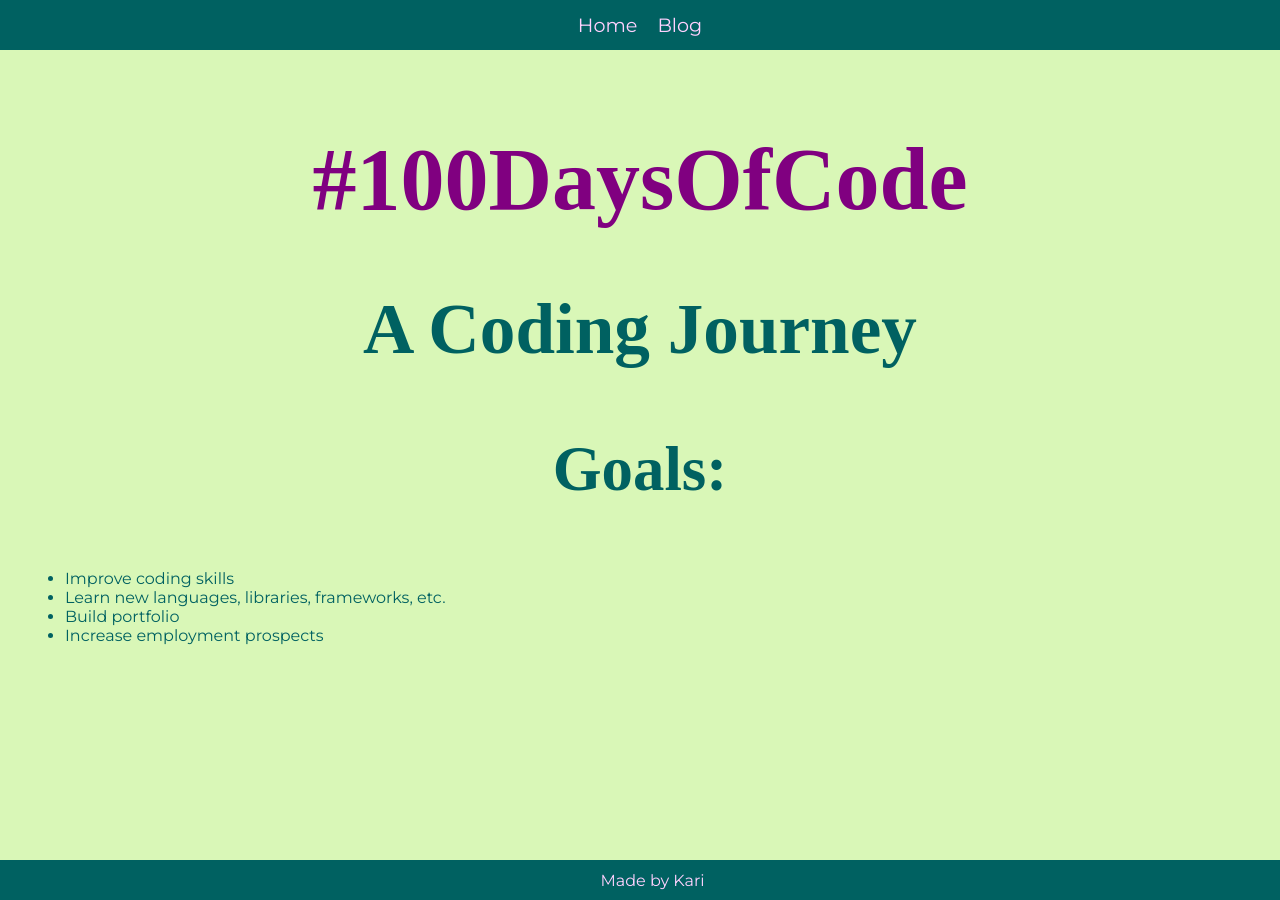
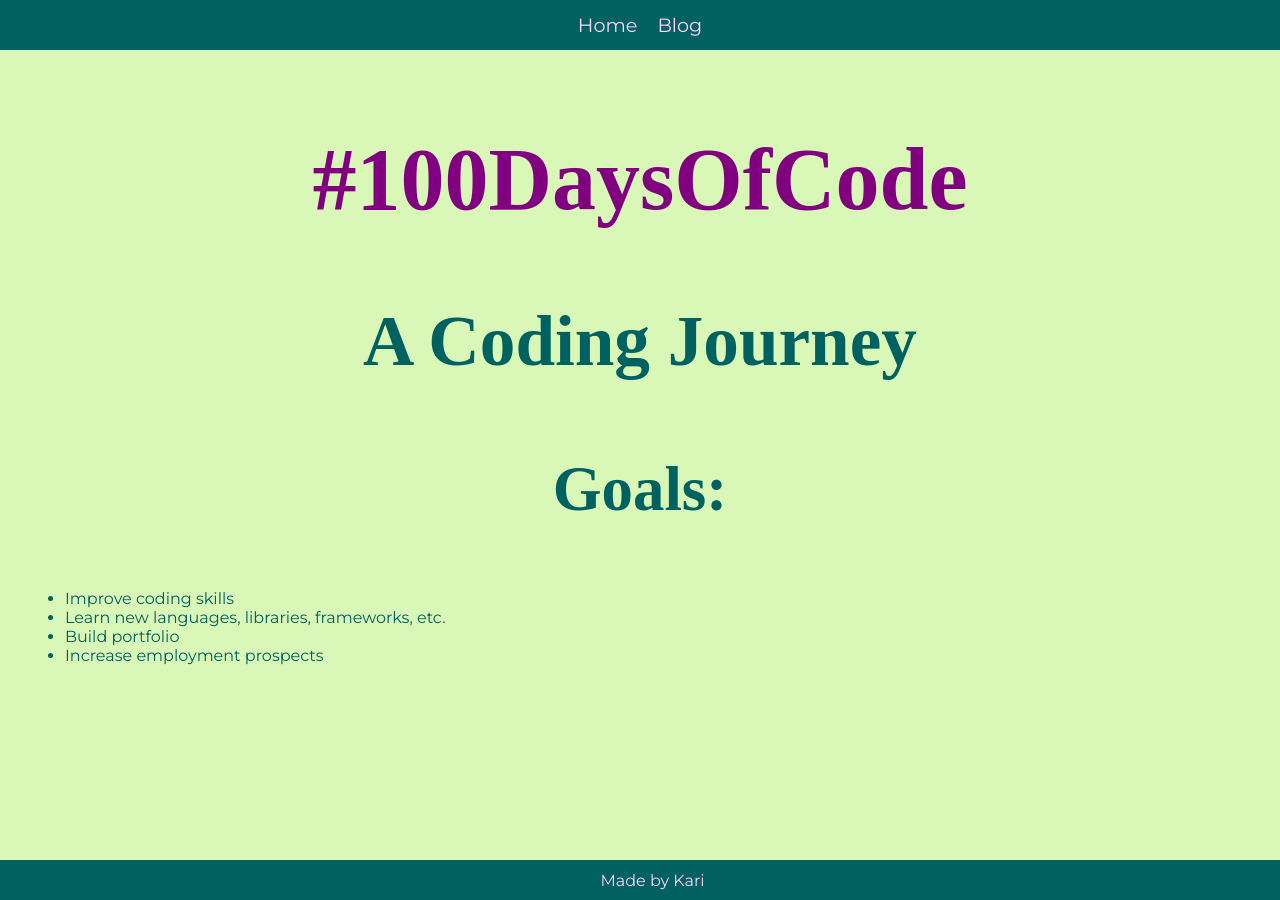
Before and after one commit to KJLarson/100-days, a Jekyll site: the page built from index.html, in a window 1280 px wide. Built offline with Jekyll 4.4.1, drawn with Linux system fonts in a browser that asks for light colours; some web fonts are replaced.

Commit message:
Adjust h2 and h3 margins

```diff
--- a/css/main.css
+++ b/css/main.css
@@ -30,14 +30,17 @@ h1 {
 	color: #800080;
 /* 	font-size: 5vw; */
 	font-size: calc(24px + 5vw);
+
 }
 
 h2 {
 	font-size: calc(20px + 4vw);
+	margin: 1em;
 }
 
 h3 {
 	font-size: calc(18px + 3.5vw);
+	margin: 1em;
 }
 
 cite {
```
